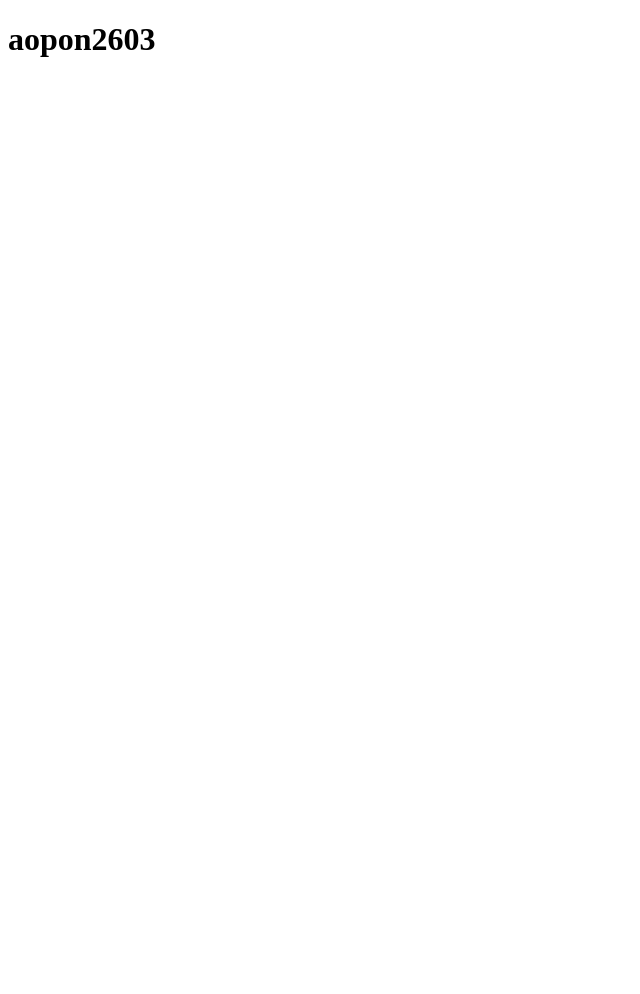
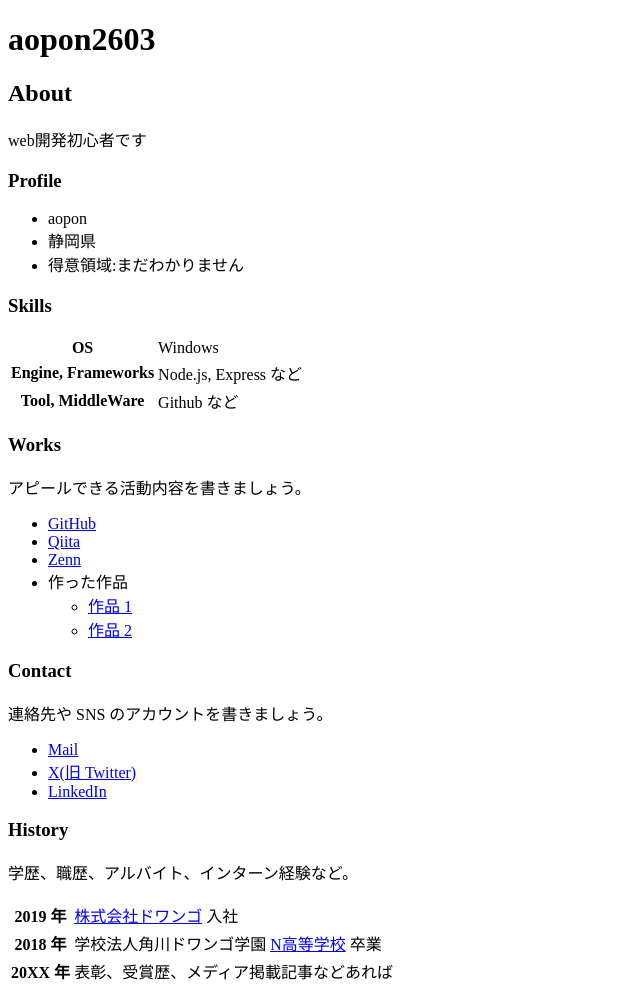
Before and after one commit to aopon2603/aopon2603.github.io, a plain HTML site: page index.html in a window 1280 px wide. Shown: the whole page, without its empty margins (0-640 px from the left). Before the commit the page ends 800 px from the top, so only its background shows below. Drawn offline with Linux system fonts and the light colour scheme.

Commit message:
Update index.html

```diff
--- a/index.html
+++ b/index.html
@@ -7,5 +7,73 @@
   </head>
   <body>
     <h1>aopon2603</h1>
+
+    <h2>About</h2>
+    <p>
+      web開発初心者です
+    </p>
+
+    <h3>Profile</h3>
+    <ul>
+      <li>aopon</li>
+      <li>静岡県</li>
+      <li>得意領域:まだわかりません</li>
+    </ul>
+
+    <h3>Skills</h3>
+    <table>
+      <tr>
+        <th>OS</th>
+        <td>Windows</td>
+      </tr>
+      <tr>
+        <th>Engine, Frameworks</th>
+        <td>Node.js, Express など</td>
+      </tr>
+      <tr>
+        <th>Tool, MiddleWare</th>
+        <td>Github など</td>
+      </tr>
+    </table>
+
+    <h3>Works</h3>
+    <p>アピールできる活動内容を書きましょう。</p>
+    <ul>
+      <li><a href="https://github.com/">GitHub</a></li>
+      <li><a href="https://qiita.com/">Qiita</a></li>
+      <li><a href="https://zenn.dev/">Zenn</a></li>
+      <li>
+        作った作品
+        <ul>
+          <li><a href="https://example.com/">作品 1</a></li>
+          <li><a href="https://example.com/">作品 2</a></li>
+        </ul>
+      </li>
+    </ul>
+
+    <h3>Contact</h3>
+    <p>連絡先や SNS のアカウントを書きましょう。</p>
+    <ul>
+      <li><a href="mailto:name@example.com">Mail</a></li>
+      <li><a href="https://twitter.com/n_yobikou">X(旧 Twitter)</a></li>
+      <li><a href="https://www.linkedin.com/">LinkedIn</a></li>
+    </ul>
+
+    <h3>History</h3>
+    <p>学歴、職歴、アルバイト、インターン経験など。</p>
+    <table>
+      <tr>
+        <th>2019 年</th>
+        <td><a href="https://dwango.co.jp/">株式会社ドワンゴ</a> 入社</td>
+      </tr>
+      <tr>
+        <th>2018 年</th>
+        <td>学校法人角川ドワンゴ学園 <a href="https://nnn.ed.jp/">N高等学校</a> 卒業</td>
+      </tr>
+      <tr>
+        <th>20XX 年</th>
+        <td>表彰、受賞歴、メディア掲載記事などあれば</td>
+      </tr>
+    </table>
   </body>
 </html>
```
